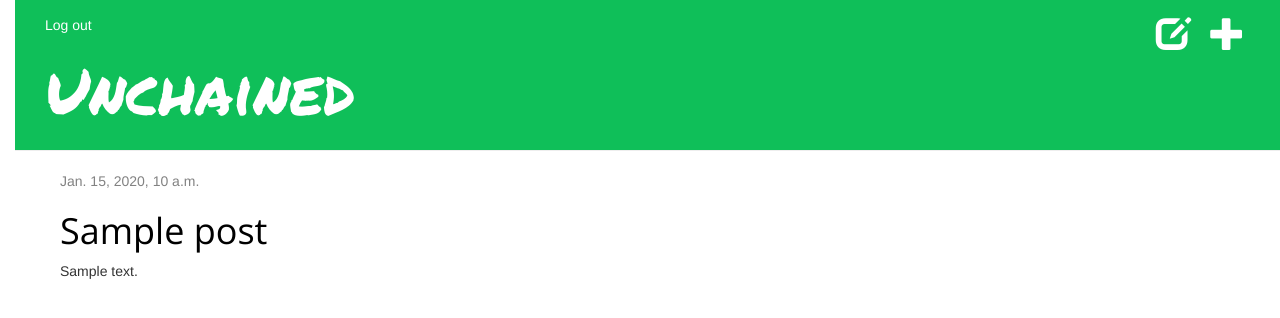
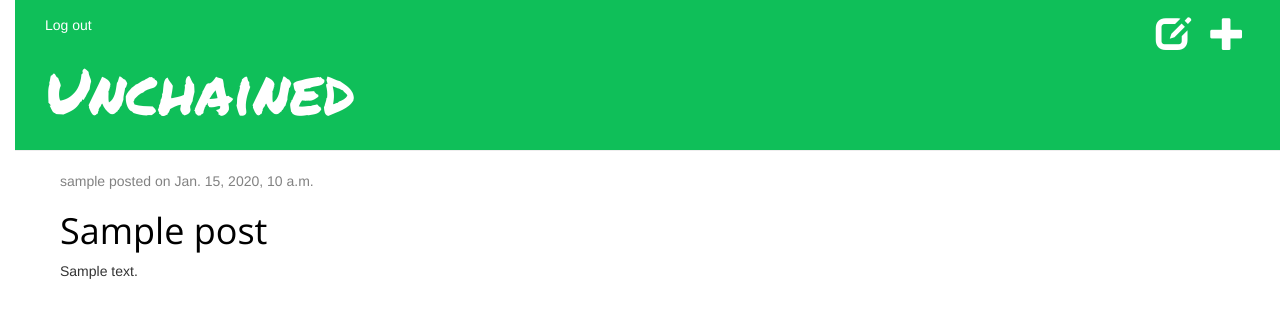
Before and after one commit to wirsindpapst/unchained_blog, a Django app: template blog/templates/blog/post_list.html in a window 1280 px wide. Shown: the top 318 px of the page. Run offline with Django 3.2, Linux system fonts and the light colour scheme; the template is opened without the code that fills it: values that come from a table or form of the project are taken from there, others are empty; a user stored in the database is signed in; tables that the repository leaves empty hold one stand-in row (values such as "Sample post"); parts of the project's set-up code (start-up, migrations or seed data) failed here and were passed over; some libraries are stand-ins or nearby versions.

```diff
--- a/blog/templates/blog/post_list.html
+++ b/blog/templates/blog/post_list.html
@@ -5,7 +5,7 @@
     {% for post in posts %}
         <div class="post">
             <div class="date">
-                {{ post.published_date }}
+                <p>{{ user.username }} posted on {{ post.published_date }}</p>
             </div>
             <h1><a class="post-title" href="{% url 'post_detail' pk=post.pk %}">{{ post.title|emoji_replace }}</a></h1>
             <p>{{ post.text|linebreaksbr|emoji_replace }}</p>
```
